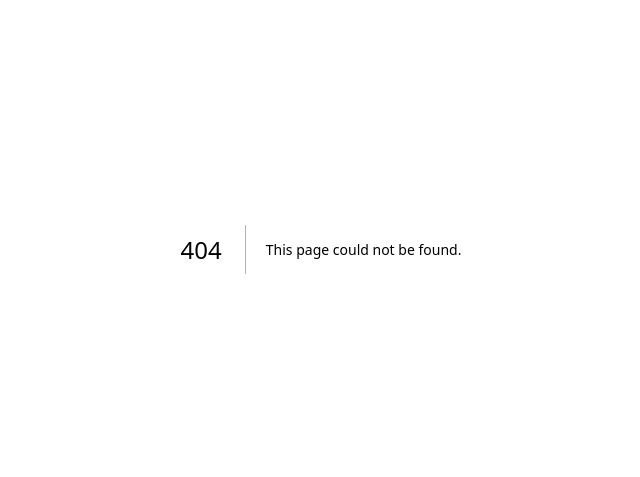
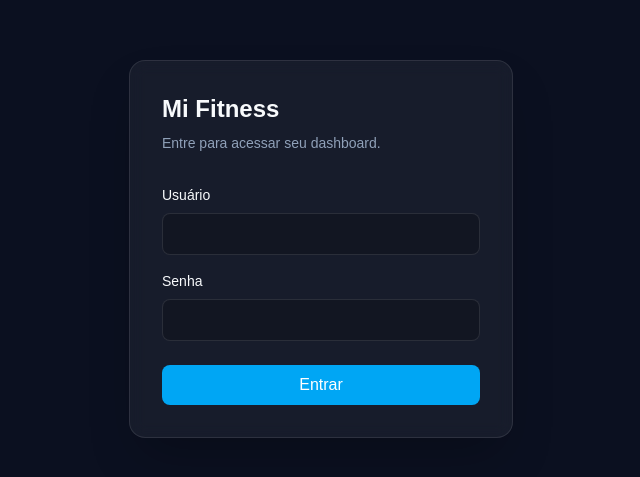
Before and after one commit to pedrol2301/mi-fitness-dashboard, a Next.js app: page /login in a window 1280 px wide. Before the commit this address had no page. Shown: the part 151-628 px from the top of the page, without its empty margins (319-959 px from the left). Built offline with nearby package versions, Linux system fonts and the light colour scheme.

Commit message:
feat: add login page

```diff
--- /dev/null
+++ b/src/app/login/page.tsx
@@ -0,0 +1,74 @@
+"use client"
+
+import { FormEvent, useState } from "react"
+import { signIn } from "next-auth/react"
+import { useRouter, useSearchParams } from "next/navigation"
+
+export default function LoginPage() {
+  const router = useRouter()
+  const searchParams = useSearchParams()
+  const [username, setUsername] = useState("")
+  const [password, setPassword] = useState("")
+  const [error, setError] = useState("")
+  const [loading, setLoading] = useState(false)
+
+  async function handleSubmit(event: FormEvent<HTMLFormElement>) {
+    event.preventDefault()
+    setLoading(true)
+    setError("")
+
+    const result = await signIn("credentials", {
+      username,
+      password,
+      redirect: false,
+    })
+
+    setLoading(false)
+
+    if (result?.error) {
+      setError("Usuário ou senha inválidos")
+      return
+    }
+
+    router.push(searchParams.get("callbackUrl") || "/dashboard")
+    router.refresh()
+  }
+
+  return (
+    <main className="flex min-h-screen items-center justify-center px-6">
+      <form onSubmit={handleSubmit} className="w-full max-w-sm rounded-2xl border border-white/10 bg-white/5 p-8 shadow-2xl backdrop-blur">
+        <h1 className="text-2xl font-semibold">Mi Fitness</h1>
+        <p className="mt-2 text-sm text-slate-400">Entre para acessar seu dashboard.</p>
+
+        <label className="mt-8 block text-sm">Usuário</label>
+        <input
+          value={username}
+          onChange={(e) => setUsername(e.target.value)}
+          className="mt-2 w-full rounded-lg border border-white/10 bg-black/20 px-3 py-2 outline-none focus:border-sky-400"
+          autoComplete="username"
+          required
+        />
+
+        <label className="mt-4 block text-sm">Senha</label>
+        <input
+          type="password"
+          value={password}
+          onChange={(e) => setPassword(e.target.value)}
+          className="mt-2 w-full rounded-lg border border-white/10 bg-black/20 px-3 py-2 outline-none focus:border-sky-400"
+          autoComplete="current-password"
+          required
+        />
+
+        {error && <p className="mt-4 text-sm text-red-400">{error}</p>}
+
+        <button
+          type="submit"
+          disabled={loading}
+          className="mt-6 w-full rounded-lg bg-sky-500 px-4 py-2 font-medium text-white transition hover:bg-sky-400 disabled:opacity-50"
+        >
+          {loading ? "Entrando..." : "Entrar"}
+        </button>
+      </form>
+    </main>
+  )
+}
```
